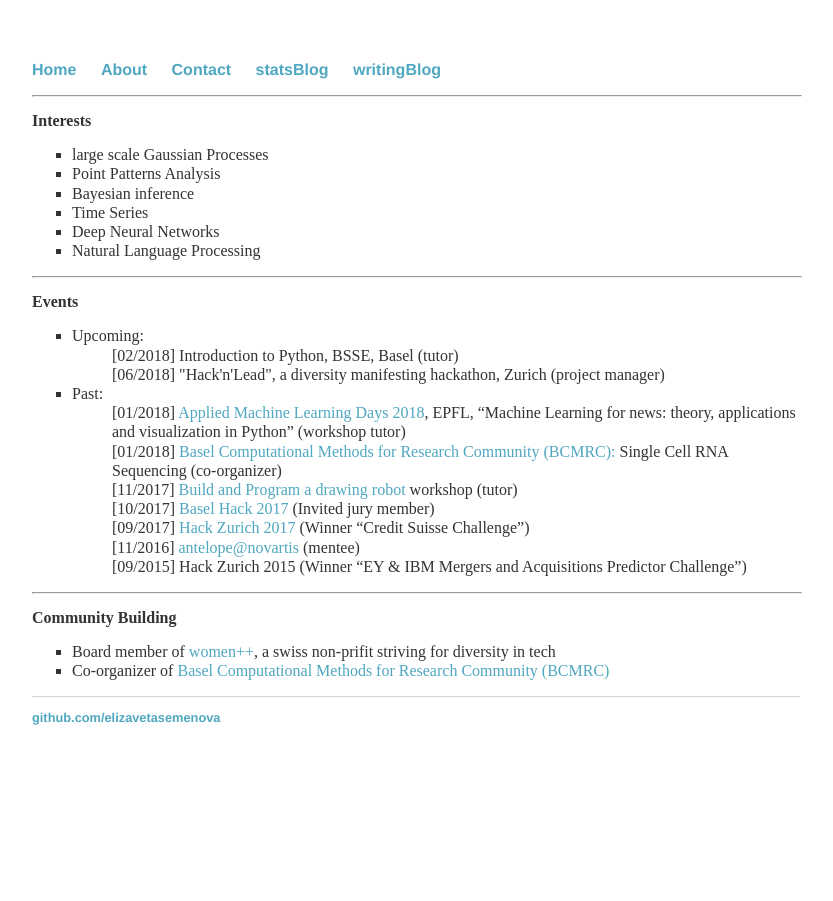
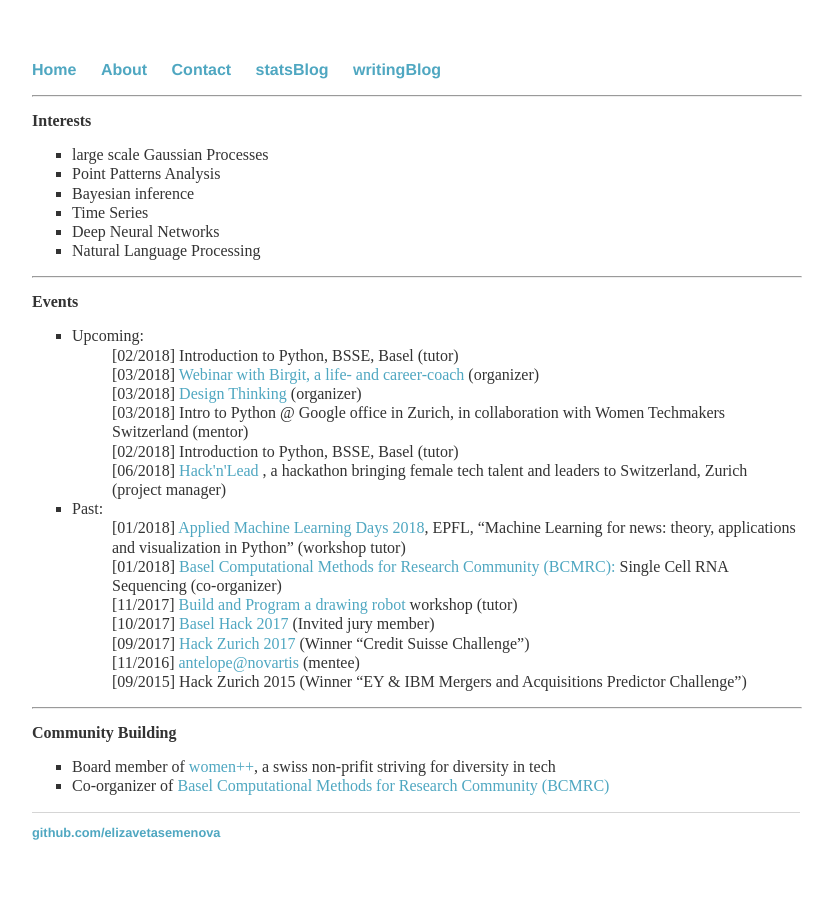
Before and after one commit to elizavetasemenova/elizavetasemenova.github.io, a Jekyll site: the page built from index.html, in a window 1280 px wide. Shown: the whole page, without its empty margins (224-1057 px from the left). Built offline with Jekyll 4.4.1, drawn with Linux system fonts in a browser that asks for light colours.

Commit message:
Update index.html

```diff
--- a/index.html
+++ b/index.html
@@ -25,8 +25,26 @@ title: Liza Semenova, statistician in progress
        <ul style="list-style-type:square">
        <li> Upcoming:
 	       <ul style="list-style-type:none">
-		    <li>[02/2018] Introduction to Python, BSSE, Basel (tutor)</li>
-		    <li>[06/2018] "Hack'n'Lead", a diversity manifesting hackathon, Zurich (project manager) </li>
+		    <li>[02/2018] Introduction to Python, BSSE, Basel (tutor)
+		    </li>
+
+		    <li>[03/2018] <a href="https://www.meetup.com/womenplusplus/events/247545239/">
+			            Webinar with Birgit, a life- and career-coach
+			          </a> (organizer)
+		    </li>
+		    <li>[03/2018] <a href="https://www.meetup.com/womenplusplus/events/247508812/">
+			            Design Thinking
+           			   </a> (organizer)
+		    </li>
+		    <li>[03/2018] Intro to Python @ Google office in Zurich, in collaboration with Women Techmakers Switzerland (mentor)
+		    </li>
+		    <li>[02/2018] Introduction to Python, BSSE, Basel (tutor)
+		    </li>
+		    <li>[06/2018] <a href="https://twitter.com/hackandlead">
+			            Hack'n'Lead
+			          </a> , a hackathon bringing female tech talent and leaders to Switzerland, Zurich (project manager)
+		     </li>
+
 	       </ul>
 
        <li>Past:
```
